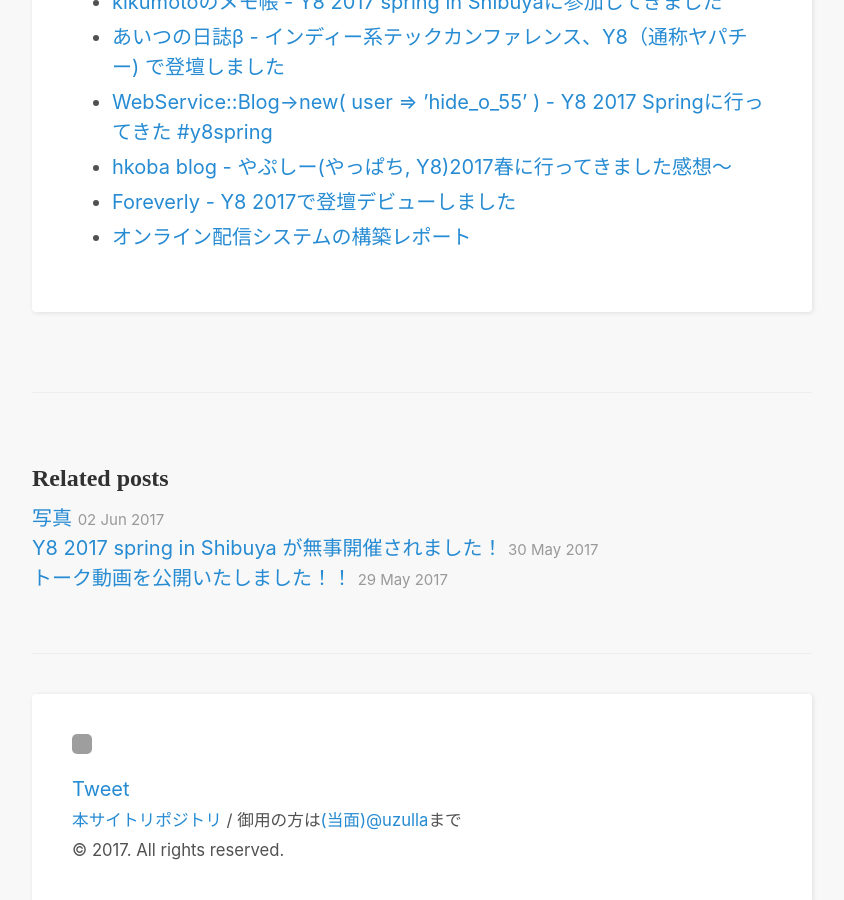
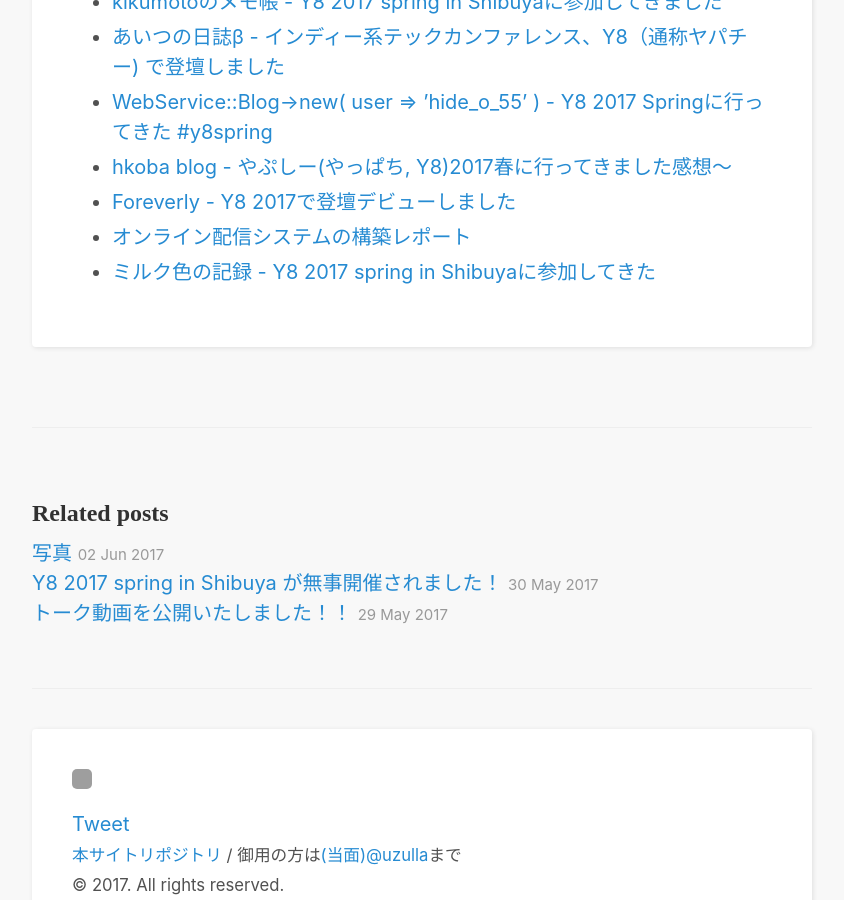
Before and after one commit to uzulla/y8-2017-spring, a Jekyll site: the page built from _posts/2017-05-30-report-links.md, in a window 1280 px wide and 900 px high, scrolled down 1103 px. Shown: the whole window, without its empty margins (218-1062 px from the left). Built offline with Jekyll 4.4.1, drawn with Linux system fonts in a browser that asks for light colours; comment, search, counter and statistics services are not loaded; grey boxes are pictures that could not be loaded.

Commit message:
add report

```diff
--- a/_posts/2017-05-30-report-links.md
+++ b/_posts/2017-05-30-report-links.md
@@ -15,3 +15,4 @@ title: レポートエントリリンク集
 - [hkoba blog - やぷしー(やっぱち, Y8)2017春に行ってきました感想〜](http://hkoba.hatenablog.com/entry/2017/05/28/114105)
 - [Foreverly - Y8 2017で登壇デビューしました](http://ozashu.hatenablog.com/entry/2017/05/30/112533)
 - [オンライン配信システムの構築レポート](http://vook.vc/n/315)
+- [ミルク色の記録 - Y8 2017 spring in Shibuyaに参加してきた](http://greenhorn.hateblo.jp/entry/2017/05/29/235752)
```
